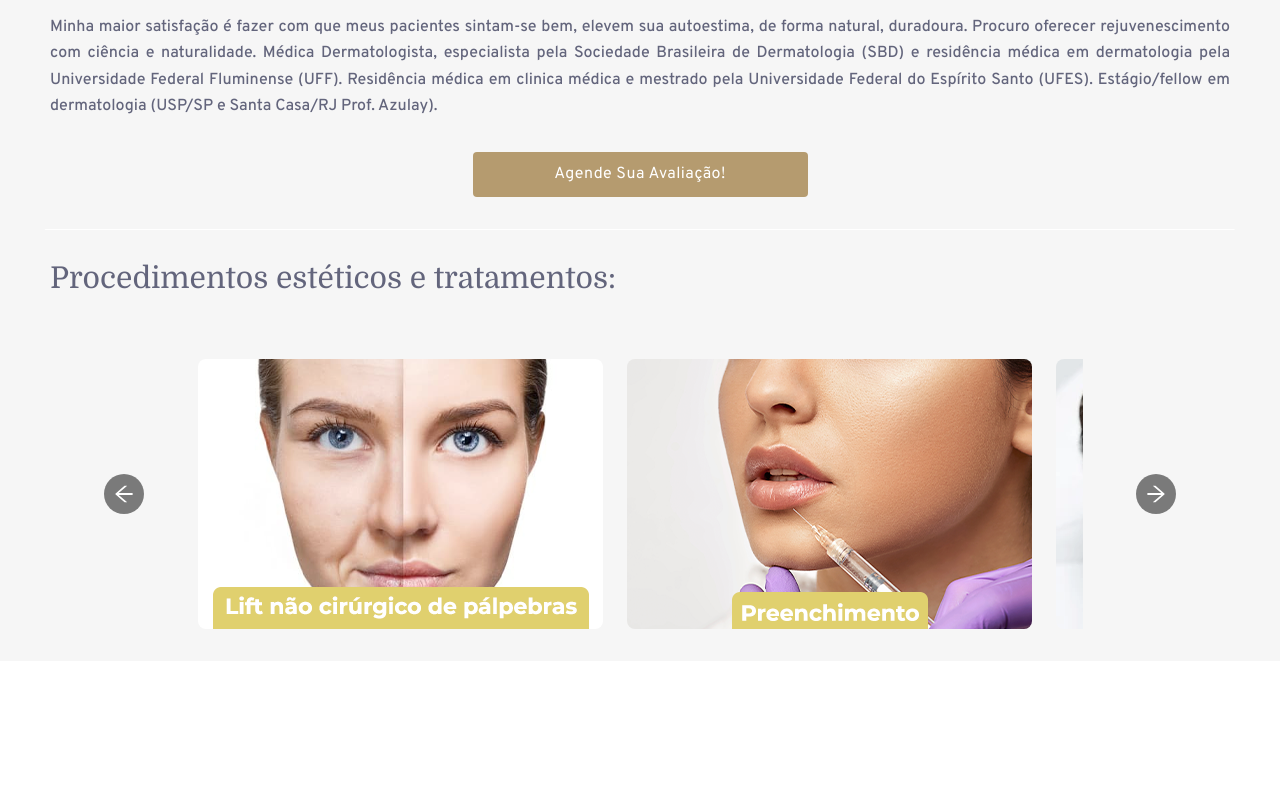
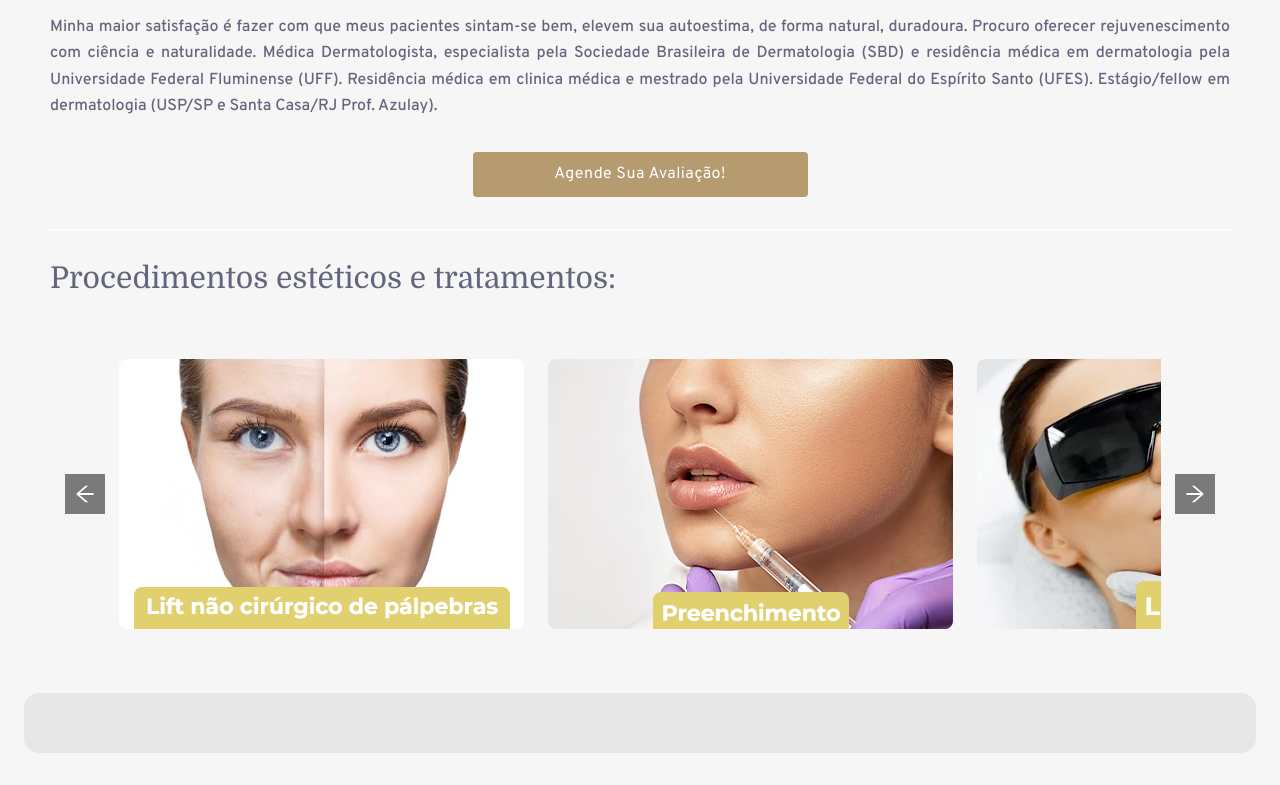
Before and after one commit to Guxxtavoww/krish, a React (Vite) app: page / in a window 1280 px wide. Shown: the part 2634-3419 px from the top of the page. Before the commit the page ends 3295 px from the top, so only its background shows below. Built offline with nearby package versions, Linux system fonts and the light colour scheme.

Commit message:
adding stuff

```diff
--- /dev/null
+++ b/src/containers/Contact/index.tsx
@@ -0,0 +1,18 @@
+import React, { memo } from 'react';
+
+import { ContactContainer, ContactInnerContainer } from './styles';
+
+const Contact: React.FC = () => {
+  return (
+    <ContactContainer id="contact">
+      <ContactInnerContainer
+        whileInView={{ opacity: [0, 1], scale: [0.75, 1] }}
+        transition={{ delay: 0.25 }}
+      >
+        <div className="a"></div>
+      </ContactInnerContainer>
+    </ContactContainer>
+  );
+};
+
+export default memo(Contact);
--- /dev/null
+++ b/src/containers/Contact/styles.ts
@@ -0,0 +1,19 @@
+import { motion } from 'framer-motion';
+import styled from 'styled-components';
+
+import { MAIN_BG } from '@/styles/constants';
+
+export const ContactContainer = styled.section`
+  width: 100%;
+  padding: 2rem 1.5rem;
+  background-color: ${MAIN_BG};
+`;
+
+export const ContactInnerContainer = styled(motion.div)`
+  padding: 30px;
+  border-radius: 15px;
+  background-color: #e7e7e7;
+  display: grid;
+  grid-template-columns: repeat(2, 1fr);
+  width: 100%;
+`;
--- a/src/containers/Procedures/components/Slider/styles.ts
+++ b/src/containers/Procedures/components/Slider/styles.ts
@@ -5,9 +5,8 @@ export const SliderContainer = styled.div`
   position: relative;
   max-width: 100%;
   display: grid;
-  grid-template-columns: 1fr 6fr 1fr;
+  grid-template-columns: 1fr 15fr 1fr;
   place-items: center;
-  overflow-x: hidden;
 `;
 
 export const InnerSlider = styled.div`
@@ -31,4 +30,5 @@ export const SliderButton = styled(IconButton)<{
   position: 'left' | 'right';
 }>`
   background-color: rgba(0,0,0,.5) !important;
+  border-radius: 0 !important;
 `;
--- a/src/containers/index.ts
+++ b/src/containers/index.ts
@@ -1,5 +1,6 @@
 export { default as About } from './About';
 export { default as Banner } from './Banner';
+export { default as Contact } from './Contact';
 export { default as Procedures } from './Procedures';
 export { default as Differentials } from './Differentials';
 export { default as MedicalInsurance } from './MedicalInsurance';
--- a/src/features/LandingPage/index.tsx
+++ b/src/features/LandingPage/index.tsx
@@ -7,6 +7,7 @@ import {
   Differentials,
   About,
   Procedures,
+  Contact,
 } from '@/containers';
 
 import { LandingPageContainer } from './styles';
@@ -19,6 +20,7 @@ const LandingPage: React.FC = () => (
     <Differentials />
     <About />
     <Procedures />
+    <Contact />
     <Footer />
   </LandingPageContainer>
 );
```
